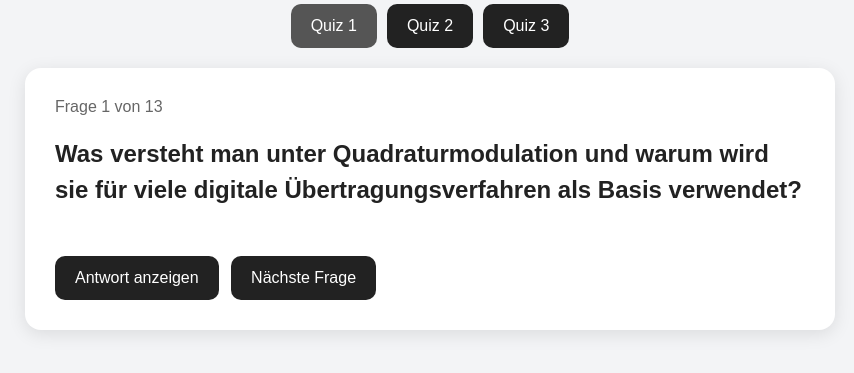
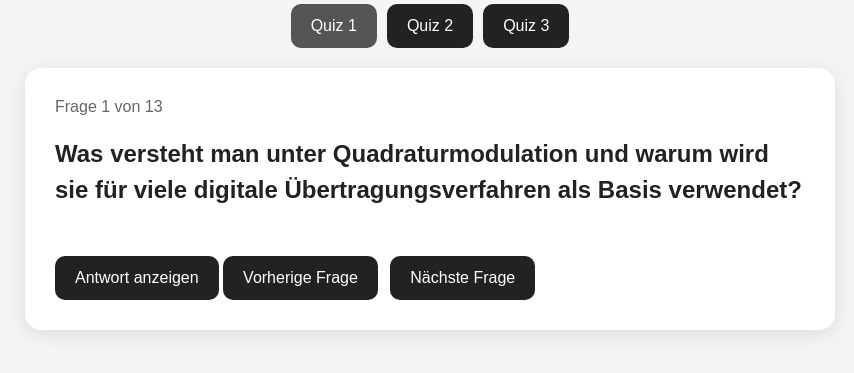
Before and after one commit to TobiLewe/Quiz, a plain HTML site: page index.html in a window 1280 px wide. Shown: the part 149-522 px from the top of the page, without its empty margins (210-1064 px from the left). Drawn offline with Linux system fonts and the light colour scheme.

Commit message:
Add files via upload

```diff
--- a/index.html
+++ b/index.html
@@ -24,6 +24,7 @@
 
     <div id="antwort" class="antwort"></div>
 
+    <button type="button" id="zurueckButton" onclick="vorherigeFrage()">Vorherige Frage</button>
     <button type="button" id="weiterButton" onclick="naechsteFrage()">Nächste Frage</button>
   </div>
 </div>
--- a/script.js
+++ b/script.js
@@ -184,6 +184,12 @@ function zeigeAntwort() {
   }
 }
 
+function vorherigeFrage() {
+  const quiz = quizzes[aktuellesQuiz];
+  aktuelleFrage = (aktuelleFrage - 1 + quiz.length) % quiz.length;
+  anzeigen();
+}
+
 function naechsteFrage() {
   const quiz = quizzes[aktuellesQuiz];
   aktuelleFrage = (aktuelleFrage + 1) % quiz.length;
```
